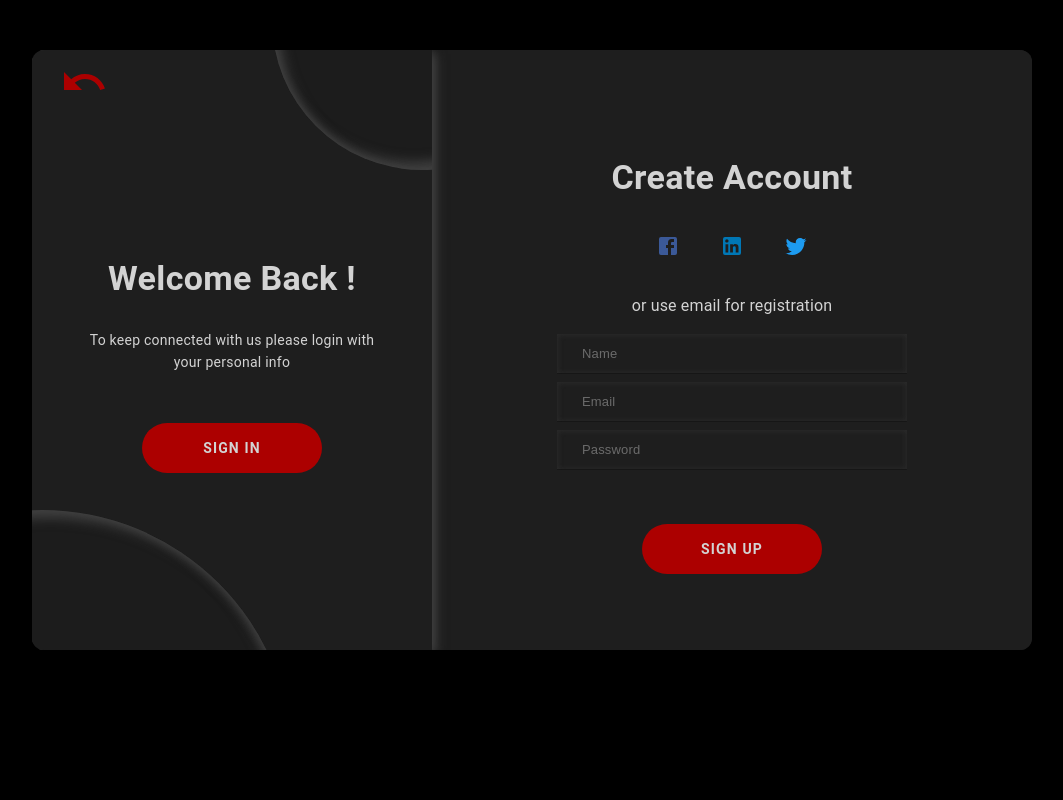
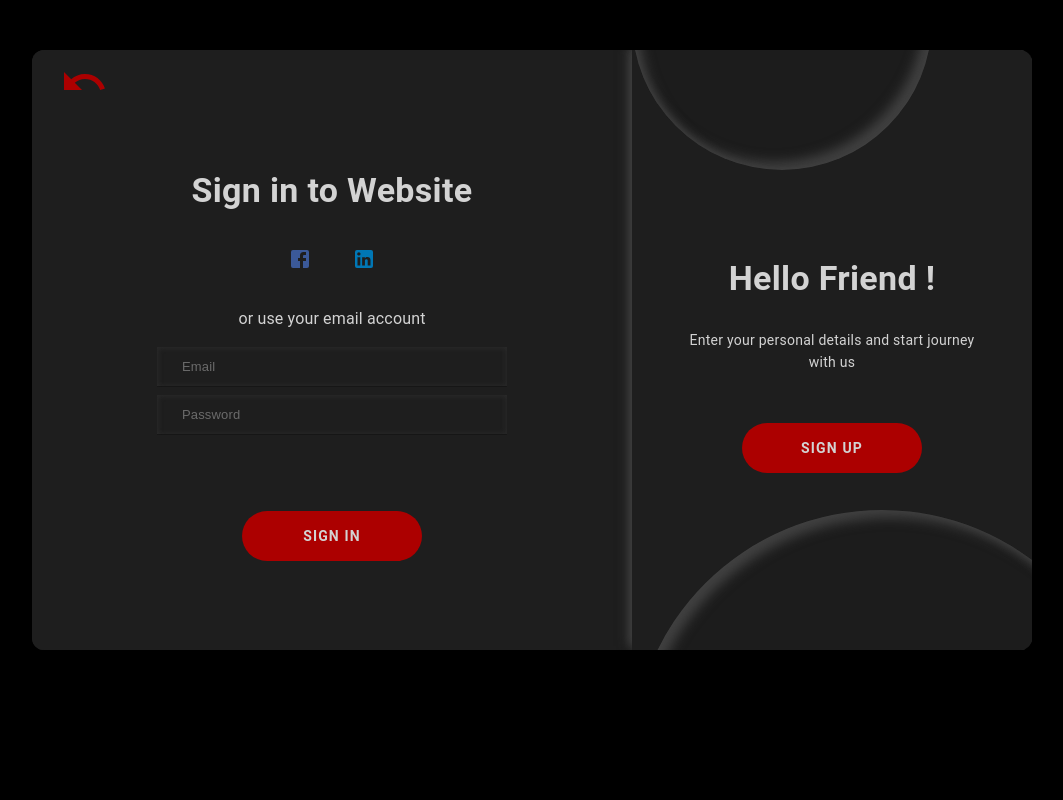
Before and after one commit to Rubical/Filmora-v1, a React (Create React App) app: page /Zenix_Film/login in a window 1280 px wide. Shown: the top 800 px of the page, without its empty margins (108-1171 px from the left). Built offline with nearby package versions, Linux system fonts and the light colour scheme.

Commit message:
implemented sign in with oauth

```diff
--- a/src/components/UI/SideBar/SideBarLeft/SideBarLeft.tsx
+++ b/src/components/UI/SideBar/SideBarLeft/SideBarLeft.tsx
@@ -1,5 +1,4 @@
 import * as React from "react";
-import { useContext } from "react";
 import { useNavigate } from "react-router-dom";
 import { useFilmFilter } from "../../../../hooks/useFilmFilter";
 import { useActiveFilterBtns } from "../../../../hooks/useActiveFilterBtns";
@@ -39,11 +38,13 @@ const SideBarLeft: React.FC = () => {
   } = useActions();
 
   const signOut = async () => {
+    localStorage.removeItem("log");
     const { error } = await supabase.auth.signOut();
     if (error) {
       console.log(error);
     }
     logout();
+    navigate("/Zenix_Film/login");
   };
 
   const [anchorElNav, setAnchorElNav] = React.useState<null | HTMLElement>(
--- a/src/screens/signin/SignInPage.tsx
+++ b/src/screens/signin/SignInPage.tsx
@@ -1,4 +1,5 @@
-import React, { useEffect, useState } from "react";
+import React, { ChangeEvent, useState } from "react";
+import { supabase } from "../../auth/auth";
 import { useNavigate } from "react-router-dom";
 import { useAuth } from "../../hooks/useAuth";
 import { useActions } from "../../hooks/useActions";
@@ -7,22 +8,20 @@ import { theme } from "../../themes/themes";
 import Container from "@mui/material/Container";
 import FacebookIcon from "@mui/icons-material/Facebook";
 import LinkedInIcon from "@mui/icons-material/LinkedIn";
-import TwitterIcon from "@mui/icons-material/Twitter";
 import Button from "@mui/material/Button";
 import Box from "@mui/material/Box";
 import Input from "@mui/material/Input";
 import Typography from "@mui/material/Typography";
-import Link from "@mui/material/Link";
 import UndoIcon from "@mui/icons-material/Undo";
-import { supabase } from "../../auth/auth";
+import { validateEmail, validatePassword } from "../../utils/authValidation";
 
 const SignInPage = () => {
-  const [isSignIn, setSignIn] = useState(false);
+  const [isSignIn, setSignIn] = useState(true);
   const [isBtnVisible, setVisible] = useState(true);
+  const [error, setError] = useState("");
   const navigate = useNavigate();
-  const { email, nickname, password } = useAuth();
-  const { changePassword, changeEmail, changeNickname, login, logout } =
-    useActions();
+  const { email, name, password } = useAuth();
+  const { changePassword, changeEmail, changeName, login } = useActions();
 
   const makeBtnUnvisible = () => {
     setVisible(false);
@@ -34,19 +33,25 @@ const SignInPage = () => {
   const clearFields = () => {
     changePassword("");
     changeEmail("");
-    changeNickname("");
+    changeName("");
   };
 
-  const changeFormSignIn = () => {
+  const removeError = () => {
+    setError("");
+  };
+
+  const changeFormToSignIn = () => {
     setSignIn(true);
     makeBtnUnvisible();
     clearFields();
+    removeError();
   };
 
-  const changeFormSignUp = () => {
+  const changeFormToSignUp = () => {
     setSignIn(false);
     makeBtnUnvisible();
     clearFields();
+    removeError();
   };
 
   const backToMainPage = () => {
@@ -59,7 +64,7 @@ const SignInPage = () => {
       password: password,
       options: {
         data: {
-          nickname: nickname,
+          name: name,
         },
       },
     });
@@ -69,7 +74,7 @@ const SignInPage = () => {
       navigate("/Zenix_Film");
     }
     if (error) {
-      console.log(error);
+      setError(error.message);
     }
   };
 
@@ -78,9 +83,8 @@ const SignInPage = () => {
       email: email,
       password: password,
     });
-
     if (error) {
-      console.log(error);
+      setError(error.message);
     }
 
     if (data.session && data.user) {
@@ -90,28 +94,49 @@ const SignInPage = () => {
     }
   };
 
-  const resetPassword = async () => {
-    const { data, error } = await supabase.auth.resetPasswordForEmail(email);
-    if (error) {
-      console.log(error);
+  async function signInWithFacebook() {
+    const { data } = await supabase.auth.signInWithOAuth({
+      provider: "facebook",
+      options: {
+        redirectTo: "https://rubical.github.io/Zenix_Film/",
+      },
+    });
+    if (data) {
+      localStorage.setItem("log", "true");
+    }
+  }
+
+  async function signInWithLinkedIn() {
+    const { data } = await supabase.auth.signInWithOAuth({
+      provider: "linkedin",
+      options: {
+        redirectTo: "https://rubical.github.io/Zenix_Film/",
+      },
+    });
+    if (data) {
+      localStorage.setItem("log", "true");
+    }
+  }
+
+  const checkPassword = (
+    e: ChangeEvent<HTMLInputElement | HTMLTextAreaElement>
+  ) => {
+    if (!validatePassword(e.target.value)) {
+      setError("Password should be at least 6 characters");
+    } else {
+      setError("");
     }
   };
 
-  useEffect(() => {
-    supabase.auth.onAuthStateChange(async (event, session) => {
-      if (event == "PASSWORD_RECOVERY") {
-        const newPassword = prompt(
-          "What would you like your new password to be?"
-        );
-        const { data, error } = await supabase.auth.updateUser({
-          password: newPassword as string | undefined,
-        });
-
-        if (data) alert("Password updated successfully!");
-        if (error) alert("There was an error updating your password.");
-      }
-    });
-  }, []);
+  const checkEmail = (
+    e: ChangeEvent<HTMLInputElement | HTMLTextAreaElement>
+  ) => {
+    if (!validateEmail(e.target.value)) {
+      setError("Enter a valid email");
+    } else {
+      setError("");
+    }
+  };
 
   return (
     <ThemeProvider theme={theme}>
@@ -182,33 +207,11 @@ const SignInPage = () => {
             >
               Create Account
             </Typography>
-            <Box>
-              <Button
-                sx={{ "&:hover": { backgroundColor: "transparent" } }}
-                disableRipple={true}
-              >
-                <FacebookIcon sx={{ color: "#3b5998" }} />
-              </Button>
-              <Button
-                sx={{ "&:hover": { backgroundColor: "transparent" } }}
-                disableRipple={true}
-              >
-                <LinkedInIcon sx={{ color: "#0077b5" }} />
-              </Button>
-              <Button
-                sx={{ "&:hover": { backgroundColor: "transparent" } }}
-                disableRipple={true}
-              >
-                <TwitterIcon sx={{ color: "#1D9BF0" }} />
-              </Button>
-            </Box>
-            <Typography sx={{ marginTop: "30px", marginBottom: "12px" }}>
-              or use email for registration
-            </Typography>
             <Input
-              value={nickname}
+              onFocus={removeError}
+              value={name}
               onChange={(e) => {
-                changeNickname(e.target.value);
+                changeName(e.target.value);
               }}
               sx={{
                 width: "350px",
@@ -223,20 +226,23 @@ const SignInPage = () => {
                 backgroundColor: "rgba(31, 31, 31, 0.73)",
                 color: "lightgray",
                 transition: "0.25s ease",
-                boxShadow:
-                  "inset 2px 2px 4px rgba(44, 44, 44, 0.73), inset -2px -2px 4px rgba(44, 44, 44, 0.73)",
+                boxShadow: error
+                  ? "inset 2px 2px 4px rgba(174, 0, 0, 0.93), inset -2px -2px 4px rgba(174, 0, 0, 0.93)"
+                  : "inset 2px 2px 4px rgba(44, 44, 44, 0.73), inset -2px -2px 4px rgba(44, 44, 44, 0.73)",
                 "&:focus": {
                   boxShadow:
                     "inset 2px 2px 4px rgba(65, 65, 65, 0.58), inset -2px -2px 4px rgba(65, 65, 65, 0.58)",
                 },
               }}
               type="text"
-              placeholder="Name"
+              placeholder="Name (optional)"
             />
             <Input
+              onFocus={removeError}
               value={email}
               onChange={(e) => {
                 changeEmail(e.target.value);
+                checkEmail(e);
               }}
               sx={{
                 width: "350px",
@@ -251,8 +257,9 @@ const SignInPage = () => {
                 backgroundColor: "rgba(31, 31, 31, 0.73)",
                 color: "lightgray",
                 transition: "0.25s ease",
-                boxShadow:
-                  "inset 2px 2px 4px rgba(44, 44, 44, 0.73), inset -2px -2px 4px rgba(44, 44, 44, 0.73)",
+                boxShadow: error
+                  ? "inset 2px 2px 4px rgba(174, 0, 0, 0.93), inset -2px -2px 4px rgba(174, 0, 0, 0.93)"
+                  : "inset 2px 2px 4px rgba(44, 44, 44, 0.73), inset -2px -2px 4px rgba(44, 44, 44, 0.73)",
                 "&:focus": {
                   boxShadow:
                     "inset 2px 2px 4px rgba(65, 65, 65, 0.58), inset -2px -2px 4px rgba(65, 65, 65, 0.58)",
@@ -261,9 +268,11 @@ const SignInPage = () => {
               placeholder="Email"
             />
             <Input
+              onFocus={removeError}
               value={password}
               onChange={(e) => {
                 changePassword(e.target.value);
+                checkPassword(e);
               }}
               sx={{
                 width: "350px",
@@ -278,8 +287,9 @@ const SignInPage = () => {
                 backgroundColor: "rgba(31, 31, 31, 0.73)",
                 color: "lightgray",
                 transition: "0.25s ease",
-                boxShadow:
-                  "inset 2px 2px 4px rgba(44, 44, 44, 0.73), inset -2px -2px 4px rgba(44, 44, 44, 0.73)",
+                boxShadow: error
+                  ? "inset 2px 2px 4px rgba(174, 0, 0, 0.93), inset -2px -2px 4px rgba(174, 0, 0, 0.93)"
+                  : "inset 2px 2px 4px rgba(44, 44, 44, 0.73), inset -2px -2px 4px rgba(44, 44, 44, 0.73)",
                 "&:focus": {
                   boxShadow:
                     "inset 2px 2px 4px rgba(65, 65, 65, 0.58), inset -2px -2px 4px rgba(65, 65, 65, 0.58)",
@@ -288,6 +298,11 @@ const SignInPage = () => {
               type="password"
               placeholder="Password"
             />
+            <Typography
+              sx={{ color: "rgb(192,0,0)", fontSize: "15px", height: "22.5px" }}
+            >
+              {error}
+            </Typography>
             <Button
               onClick={() => {
                 createUser();
@@ -353,31 +368,35 @@ const SignInPage = () => {
             </Typography>
             <Box>
               <Button
-                sx={{ "&:hover": { backgroundColor: "transparent" } }}
+                onClick={() => {
+                  signInWithFacebook();
+                }}
+                sx={{
+                  "&:hover": { backgroundColor: "rgba(59,89,152,0.3)" },
+                }}
                 disableRipple={true}
               >
                 <FacebookIcon sx={{ color: "#3b5998" }} />
               </Button>
               <Button
-                sx={{ "&:hover": { backgroundColor: "transparent" } }}
+                onClick={() => {
+                  signInWithLinkedIn();
+                }}
+                sx={{ "&:hover": { backgroundColor: "rgba(0,119,181,0.3)" } }}
                 disableRipple={true}
               >
                 <LinkedInIcon sx={{ color: "#0077b5" }} />
-              </Button>
-              <Button
-                sx={{ "&:hover": { backgroundColor: "transparent" } }}
-                disableRipple={true}
-              >
-                <TwitterIcon sx={{ color: "#1D9BF0" }} />
               </Button>
             </Box>
             <Typography sx={{ marginTop: "30px", marginBottom: "12px" }}>
               or use your email account
             </Typography>
             <Input
+              onFocus={removeError}
               value={email}
               onChange={(e) => {
                 changeEmail(e.target.value);
+                checkEmail(e);
               }}
               sx={{
                 width: "350px",
@@ -392,8 +411,9 @@ const SignInPage = () => {
                 backgroundColor: "rgba(31, 31, 31, 0.73)",
                 color: "lightgray",
                 transition: "0.25s ease",
-                boxShadow:
-                  "inset 2px 2px 4px rgba(44, 44, 44, 0.73), inset -2px -2px 4px rgba(44, 44, 44, 0.73)",
+                boxShadow: error
+                  ? "inset 2px 2px 4px rgba(174, 0, 0, 0.93), inset -2px -2px 4px rgba(174, 0, 0, 0.93)"
+                  : "inset 2px 2px 4px rgba(44, 44, 44, 0.73), inset -2px -2px 4px rgba(44, 44, 44, 0.73)",
                 "&:focus": {
                   boxShadow:
                     "inset 2px 2px 4px rgba(65, 65, 65, 0.58), inset -2px -2px 4px rgba(65, 65, 65, 0.58)",
@@ -402,9 +422,11 @@ const SignInPage = () => {
               placeholder="Email"
             />
             <Input
+              onFocus={removeError}
               value={password}
               onChange={(e) => {
                 changePassword(e.target.value);
+                checkPassword(e);
               }}
               sx={{
                 width: "350px",
@@ -419,8 +441,9 @@ const SignInPage = () => {
                 backgroundColor: "rgba(31, 31, 31, 0.73)",
                 color: "lightgray",
                 transition: "0.25s ease",
-                boxShadow:
-                  "inset 2px 2px 4px rgba(44, 44, 44, 0.73), inset -2px -2px 4px rgba(44, 44, 44, 0.73)",
+                boxShadow: error
+                  ? "inset 2px 2px 4px rgba(174, 0, 0, 0.93), inset -2px -2px 4px rgba(174, 0, 0, 0.93)"
+                  : "inset 2px 2px 4px rgba(44, 44, 44, 0.73), inset -2px -2px 4px rgba(44, 44, 44, 0.73)",
                 "&:focus": {
                   boxShadow:
                     "inset 2px 2px 4px rgba(65, 65, 65, 0.58), inset -2px -2px 4px rgba(65, 65, 65, 0.58)",
@@ -429,14 +452,11 @@ const SignInPage = () => {
               type="password"
               placeholder="Password"
             />
-            <Link
-              onClick={() => {
-                resetPassword();
-              }}
-              sx={{ cursor: "pointer" }}
+            <Typography
+              sx={{ color: "rgb(192,0,0)", fontSize: "15px", height: "22.5px" }}
             >
-              Forgot your password?
-            </Link>
+              {error}
+            </Typography>
             <Button
               onClick={() => {
                 signinUser();
@@ -547,7 +567,7 @@ const SignInPage = () => {
             </Typography>
             <Button
               onClick={() => {
-                changeFormSignIn();
+                changeFormToSignIn();
               }}
               sx={{
                 width: " 180px",
@@ -606,7 +626,7 @@ const SignInPage = () => {
             </Typography>
             <Button
               onClick={() => {
-                changeFormSignUp();
+                changeFormToSignUp();
               }}
               sx={{
                 width: " 180px",
--- /dev/null
+++ b/src/utils/authValidation.ts
@@ -0,0 +1,7 @@
+export const validateEmail = (mail: string): boolean => {
+  return /^\w+([\.-]?\w+)*@\w+([\.-]?\w+)*(\.\w{2,3})+$/.test(mail);
+};
+
+export const validatePassword = (password: string): boolean => {
+  return /^([a-zA-Z0-9_-]){6,200}$/.test(password);
+};
```
Also changed, not shown: src/components/UI/Button/SignInBtn.tsx (+4 -6 lines), src/store/auth.slice.ts (+10 -9 lines).
